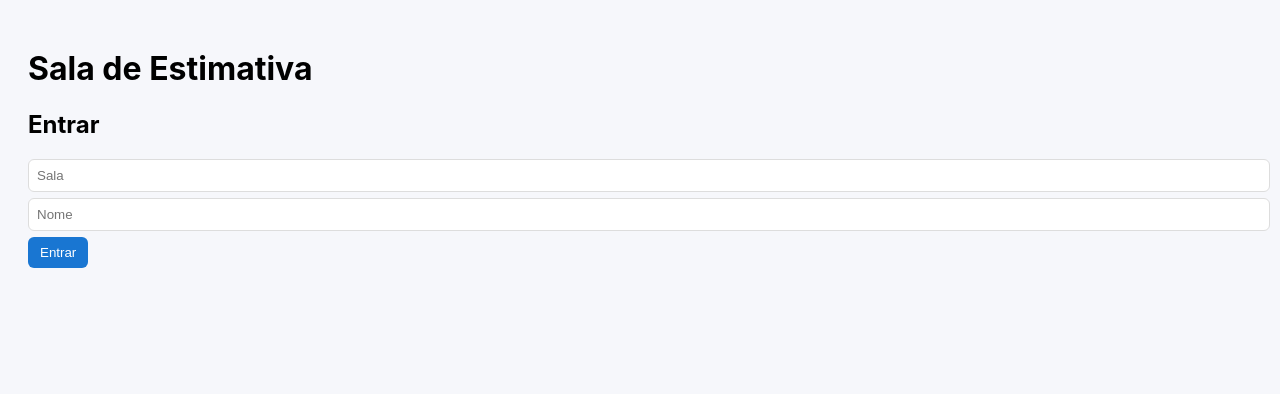
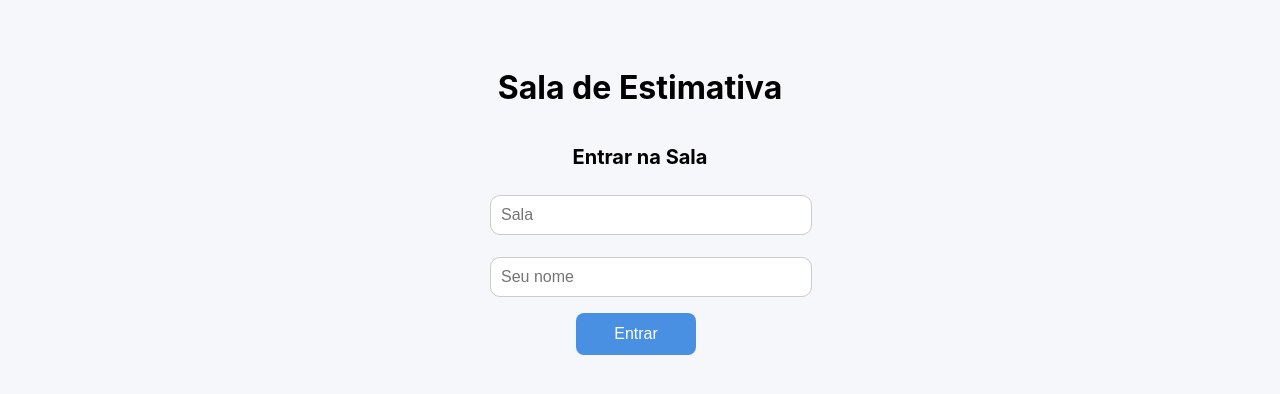
Before and after one commit to nilsonsacchi/sala-estimativa, a Next.js app: page / in a window 1280 px wide. Shown: the top 394 px of the page. Built offline with nearby package versions, Linux system fonts and the light colour scheme; no server answers.

Commit message:
Alterado a interface de entrada e da tela de Estimativa

```diff
--- a/components/RoomForm.js
+++ b/components/RoomForm.js
@@ -1,11 +1,74 @@
-import {useState} from 'react';
-export default function RoomForm({onEnter}){
- const [roomId,setRoom]=useState('');
- const [name,setName]=useState('');
- return (<div>
-   <h2>Entrar</h2>
-   <input placeholder="Sala" value={roomId} onChange={e=>setRoom(e.target.value)}/>
-   <input placeholder="Nome" value={name} onChange={e=>setName(e.target.value)}/>
-   <button onClick={()=>onEnter(roomId,name)}>Entrar</button>
- </div>);
+import { useState } from 'react';
+
+export default function RoomForm({ onEnter }) {
+  const [roomId, setRoom] = useState('');
+  const [name, setName] = useState('');
+
+  return (
+    <div style={styles.wrapper}>
+      <div style={styles.box}>
+        <h2 style={styles.title}>Entrar na Sala</h2>
+
+        <input
+          style={styles.input}
+          placeholder="Sala"
+          value={roomId}
+          onChange={(e) => setRoom(e.target.value)}
+        />
+
+        <input
+          style={styles.input}
+          placeholder="Seu nome"
+          value={name}
+          onChange={(e) => setName(e.target.value)}
+        />
+
+        <button
+          style={styles.button}
+          onClick={() => onEnter(roomId, name)}
+        >
+          Entrar
+        </button>
+      </div>
+    </div>
+  );
 }
+
+const styles = {
+  wrapper: {
+    display: "flex",
+    justifyContent: "center",
+    marginTop: "20px",
+  },
+  box: {
+    width: "300px",
+    padding: "0px",
+    display: "flex",
+    flexDirection: "column",
+    gap: "10px",
+    textAlign: "center",
+  },
+  title: {
+    marginBottom: "10px",
+    fontSize: "20px",
+  },
+  input: {
+    padding: "10px",
+    borderRadius: "10px",
+    border: "1px solid #ccc",
+    fontSize: "16px",
+    width: "100%",
+    outline: "none",
+  },
+  button: {
+    backgroundColor: "#4A90E2",
+    color: "white",
+    padding: "12px",
+    border: "none",
+    borderRadius: "8px",
+    fontSize: "16px",
+    cursor: "pointer",
+    alignSelf: "center",     // 🔸 centraliza dentro do container
+    width: "120px"
+  },
+};
--- a/components/RoomView.js
+++ b/components/RoomView.js
@@ -1,87 +1,190 @@
-import {useEffect,useState} from 'react';
-import {ref,set,onValue,update} from 'firebase/database';
-import {getDB} from '../lib/firebaseClient';
-const OPT=[3,6,9,12,15,18,21,24,27,30,33,36];
+import { useEffect, useState } from "react";
+import { ref, set, onValue, update } from "firebase/database";
+import { getDB } from "../lib/firebaseClient";
 
-export default function RoomView({roomId,userName}){
- const [part,setPart]=useState({});
- const [selected,setSelected]=useState(null);
- const [revealed,setRevealed]=useState(false);
+const OPT = [3, 6, 9, 12, 15, 18, 21, 24, 27, 30, 33, 36];
 
- useEffect(()=>{
-  const db=getDB();
+export default function RoomView({ roomId, userName }) {
+  const [part, setPart] = useState({});
+  const [selected, setSelected] = useState(null);
+  const [revealed, setRevealed] = useState(false);
+
+  useEffect(() => {
+    const db = getDB();
+
     // garante que o participante exista
-  set(ref(db,`salas/${roomId}/participantes/${userName}`),{escolha:null,revelado:false});
-  const roomRef = ref(db,`salas/${roomId}/participantes`);
-  const unsub = onValue(roomRef,snap=>{
-    const val = snap.val()||{};
+    set(
+      ref(db, `salas/${roomId}/participantes/${userName}`),
+      { escolha: null, revelado: false }
+    );
+
+    const roomRef = ref(db, `salas/${roomId}/participantes`);
+
+    const unsub = onValue(roomRef, snap => {
+      const val = snap.val() || {};
       setPart(val);
-    // Se minha escolha já estiver no DB, atualiza o highlight local
-    if(val[userName] && val[userName].escolha !== null){
+
+      // se minha escolha já estiver no db, sincroniza o botão escolhido
+      if (val[userName] && val[userName].escolha !== null) {
         setSelected(val[userName].escolha);
       }
-    // Se qualquer participante tiver revelado=true, considera revelado
-    const anyRevealed = Object.values(val).some(p => p && p.revelado);
-    setRevealed(anyRevealed);
+
+      // NÃO definir revealed automaticamente!
+      // Só muda quando clicar explicitamente no botão Revelar.
     });
-  return ()=>unsub();
- },[roomId,userName]);
 
- function choose(v){
-   const db=getDB();
-   setSelected(v); // destaque imediato para quem votou
-   update(ref(db,`salas/${roomId}/participantes/${userName}`),{escolha:v,revelado:false});
+    return () => unsub();
+  }, [roomId, userName]);
+
+  function choose(v) {
+    const db = getDB();
+    setSelected(v);
+    update(
+      ref(db, `salas/${roomId}/participantes/${userName}`),
+      { escolha: v, revelado: false }
+    );
   }
 
- function revealAll(){
-   const db=getDB();
+  function revealAll() {
+    const db = getDB();
     const data = part || {};
-   Object.keys(data).forEach(p=>{
-     update(ref(db,`salas/${roomId}/participantes/${p}`),{revelado:true});
+
+    Object.keys(data).forEach(p => {
+      update(ref(db, `salas/${roomId}/participantes/${p}`), { revelado: true });
     });
+
     setRevealed(true);
   }
 
- function clearAll(){
-   const db=getDB();
+  function clearAll() {
+    const db = getDB();
     const data = part || {};
-   Object.keys(data).forEach(p=>{
-     update(ref(db,`salas/${roomId}/participantes/${p}`),{escolha:null,revelado:false});
+
+    Object.keys(data).forEach(p => {
+      update(
+        ref(db, `salas/${roomId}/participantes/${p}`),
+        { escolha: null, revelado: false }
+      );
     });
+
     setSelected(null);
     setRevealed(false);
   }
 
   return (
     <div className="card">
-     <h2 style={{marginBottom:8}}>Sala: {roomId}</h2>
+      <h2 style={{ marginBottom: 8 }}>Sala: {roomId}</h2>
       <p>Você: <strong>{userName}</strong></p>
 
+      {/* BOTÕES DE HORA */}
       <div className="grid">
-       {OPT.map(o=>(
+        {OPT.map(o => (
           <button
             key={o}
-           onClick={()=>choose(o)}
-           className={"hour-btn "+(selected===o ? 'selected' : '')}
+            onClick={() => choose(o)}
+            style={{
+              padding: "12px",
+              borderRadius: "8px",
+              border: selected === o ? "2px solid #4A90E2" : "1px solid #ccc",
+              backgroundColor: selected === o ? "#4A90E2" : "#ffffff",
+              color: selected === o ? "#ffffff" : "#333",
+              fontSize: "16px",
+              cursor: "pointer",
+              fontWeight: selected === o ? "bold" : "normal"
+            }}
           >
             {o}h
           </button>
         ))}
       </div>
 
-     <div style={{marginTop:12, display:'flex', gap:12}}>
-       <button className="reveal-btn" onClick={revealAll}>Mostrar escolhas</button>
-       <button className="clear-btn" onClick={clearAll}>Limpar</button>
+      {/* BOTÕES REVELAR / LIMPAR */}
+      <div style={{ marginTop: 12, display: "flex", gap: 12 }}>
+        <button className="reveal-btn" onClick={revealAll}>
+          Mostrar escolhas
+        </button>
+
+        <button className="clear-btn" onClick={clearAll}>
+          Limpar
+        </button>
       </div>
 
-     <h3 style={{marginTop:16}}>Resultados</h3>
+      {/* RESULTADOS */}
+      <h3 style={{ marginTop: 16 }}>Resultados</h3>
+
       <div>
-       {Object.keys(part).length===0 && <div>Ninguém na sala ainda.</div>}
-       {Object.entries(part).map(([n,i])=>{
-         const show = i && i.revelado ? (i.escolha===null ? '—' : i.escolha+'h') : (n===userName ? (i && i.escolha!==null ? i.escolha+'h' : '—') : '???');
-         return <div key={n} style={{padding:'6px 0', borderBottom:'1px solid #eee'}}>{n}: <strong>{show}</strong></div>
+        {Object.keys(part).length === 0 && (
+          <div>Ninguém na sala ainda.</div>
+        )}
+
+        {Object.entries(part).map(([n, i]) => {
+          let show = "—";
+
+          if (i) {
+            if (i.revelado) {
+              // Revelado → todos veem a hora
+              show = i.escolha ? i.escolha + "h" : "—";
+            } else {
+              // Ainda NÃO revelado
+              if (n === userName) {
+                // Para mim → vejo minha própria escolha
+                show = i.escolha ? i.escolha + "h" : "—";
+              } else {
+                // Para outros membros
+                if (i.escolha === null) {
+                  // Ainda não votou → aguardando discreto
+                  show = (
+                    <span
+                      style={{
+                        opacity: 0.6,
+                        fontStyle: "italic",
+                        animation: "pulse 1.5s infinite",
+                        display: "inline-block"
+                      }}
+                    >
+                      ⏳ aguardando...
+                    </span>
+                  );
+                } else {
+                  // Já votou → mas está oculto
+                  show = (
+                    <span
+                      style={{
+                        cursor: "default",
+                        opacity: 0.8,
+                        fontWeight: "bold"
+                      }}
+                    >
+                      ⏳ aguardando..
+                    </span>
+                  );
+                }
+              }
+            }
+          }
+
+          return (
+            <div
+              key={n}
+              style={{
+                padding: "6px 0",
+                borderBottom: "1px solid #eee"
+              }}
+            >
+              {n}: <strong>{show}</strong>
+            </div>
+          );
         })}
       </div>
+
+      {/* Animação CSS */}
+      <style jsx>{`
+        @keyframes pulse {
+          0% { opacity: 0.4; }
+          50% { opacity: 1; }
+          100% { opacity: 0.4; }
+        }
+      `}</style>
     </div>
   );
 }
--- a/pages/index.js
+++ b/pages/index.js
@@ -1,16 +1,34 @@
-import {useEffect,useState} from 'react';
+import { useEffect, useState } from 'react';
 import RoomForm from '../components/RoomForm';
 import RoomView from '../components/RoomView';
-import {initFirebase} from '../lib/firebaseClient';
+import { initFirebase } from '../lib/firebaseClient';
 
-export default function Home(){
- const [inRoom,setIn]=useState(false);
- const [rid,setRid]=useState('');
- const [name,setName]=useState('');
- useEffect(()=>{ initFirebase(); },[]);
- return (<div>
-  <h1>Sala de Estimativa</h1>
-  {!inRoom && <RoomForm onEnter={(r,n)=>{setRid(r);setName(n);setIn(true);}}/>}
-  {inRoom && <RoomView roomId={rid} userName={name}/>}
- </div>);
+export default function Home() {
+  const [inRoom, setIn] = useState(false);
+  const [rid, setRid] = useState('');
+  const [name, setName] = useState('');
+
+  useEffect(() => { initFirebase(); }, []);
+
+  return (
+    <div>
+      {!inRoom && (
+        <h1 style={{ textAlign: "center", marginTop: "40px" }}>
+          Sala de Estimativa
+        </h1>
+      )}
+
+      {!inRoom && (
+        <RoomForm
+          onEnter={(r, n) => {
+            setRid(r);
+            setName(n);
+            setIn(true);
+          }}
+        />
+      )}
+
+      {inRoom && <RoomView roomId={rid} userName={name} />}
+    </div>
+  );
 }
--- a/styles/globals.css
+++ b/styles/globals.css
@@ -57,3 +57,23 @@ button { padding:8px 12px; margin-right:8px; border-radius:6px; border:0; backgr
 /* Results styling */
 .results { margin-top: 12px; }
 .result-item { background:#f2f4f7; padding:8px; border-radius:6px; margin-bottom:6px; }
+
+/* Aguardando... discreto */
+.aguardando {
+  color: #888;
+  font-style: italic;
+  animation: pulse 1.4s ease-in-out infinite;
+}
+
+/* "Mostrar" discreto */
+.mostrar {
+  color: #4A90E2;
+  font-weight: 600;
+}
+
+/* Animação leve */
+@keyframes pulse {
+  0% { opacity: 0.4; }
+  50% { opacity: 1; }
+  100% { opacity: 0.4; }
+}
```
Also changed, not shown: package.json (+12 -2 lines), 1 other file (tests, documents, lock files or other folders). Lines whose indentation alone changed are shown as unchanged.
